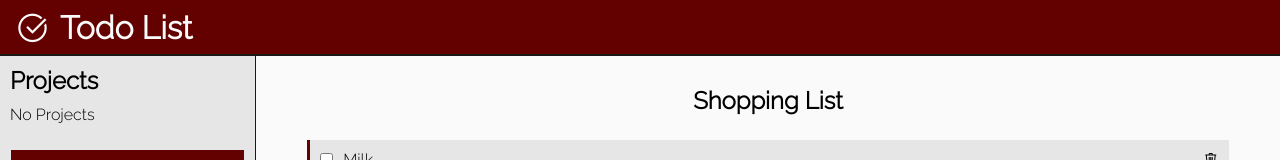
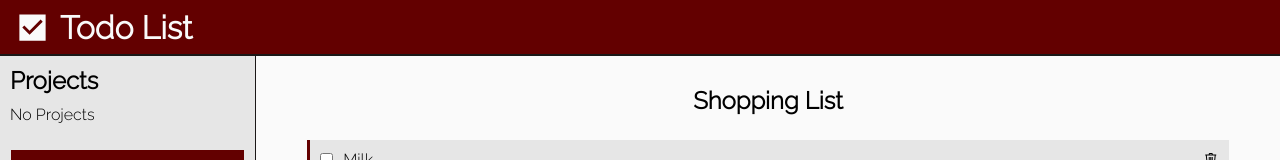
Before and after one commit to robisonwebdev/todo-react, a React (Create React App) app: page / in a window 1280 px wide. Shown: the top 160 px of the page. Built offline with nearby package versions, Linux system fonts and the light colour scheme.

Commit message:
Replaced i tag icon with CheckBoxSharpIcon

```diff
--- a/src/components/Header/Header.js
+++ b/src/components/Header/Header.js
@@ -1,10 +1,11 @@
 import React from 'react';
+import CheckBoxSharpIcon from '@mui/icons-material/CheckBoxSharp';
 import '../../styles/Header/Header.css';
 
 const Header = () => {
     return (
         <header>
-            <i className="las la-check-circle"></i>
+            <CheckBoxSharpIcon sx={{ fontSize: 35}} />
             <h1>Todo List</h1>
         </header>
     );
```
